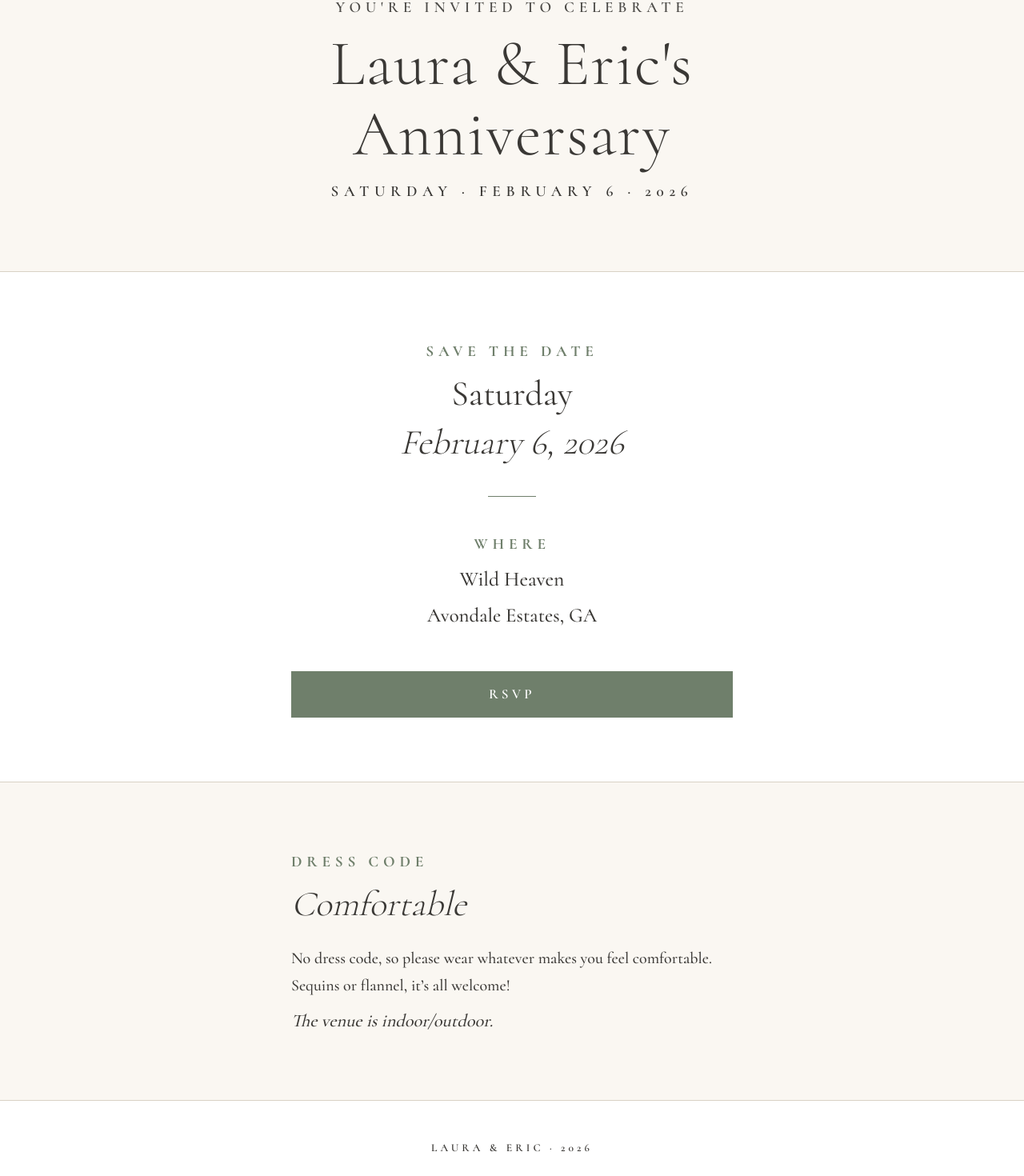
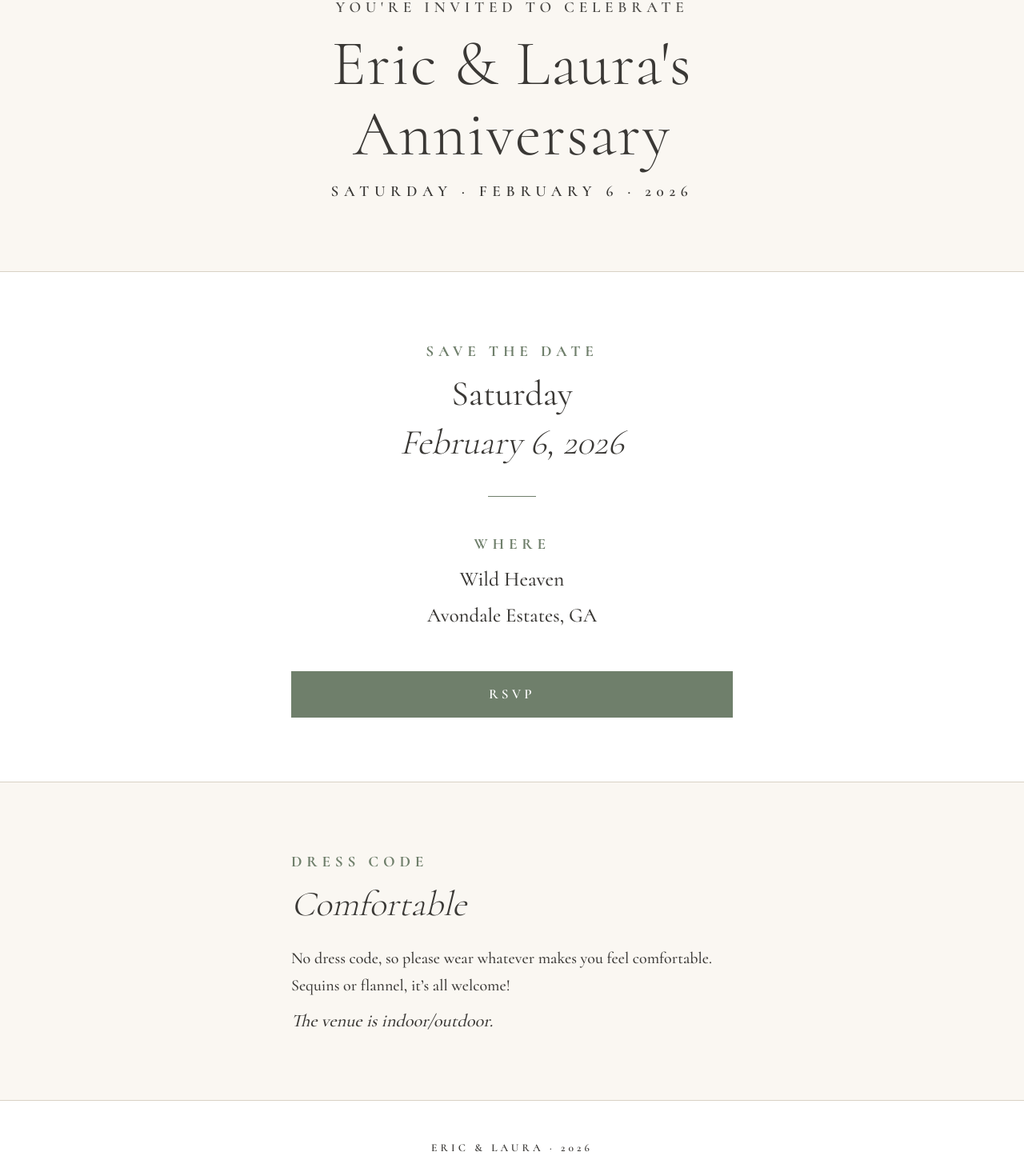
Before and after one commit to canosaer/codespaces-nextjs, a Next.js app: page / in a window 1280 px wide. Shown: the part 510-1980 px from the top of the page at 80% size. Built offline with nearby package versions, Linux system fonts and the light colour scheme.

Commit message:
changed name order

```diff
--- a/pages/index.js
+++ b/pages/index.js
@@ -62,7 +62,7 @@ function Home() {
           You&apos;re invited to celebrate
         </Typography>
         <Typography sx={{ textAlign: 'center'}} variant="h1" component="h1">
-          Laura &amp; Eric&apos;s
+          Eric &amp; Laura&apos;s
           <br />
           Anniversary
         </Typography>
@@ -139,7 +139,7 @@ function Home() {
         }}
       >
         <Typography variant="overline" color="text.secondary">
-          Laura &amp; Eric · 2026
+          Eric &amp; Laura · 2026
         </Typography>
       </Box>
     </Box>
```
